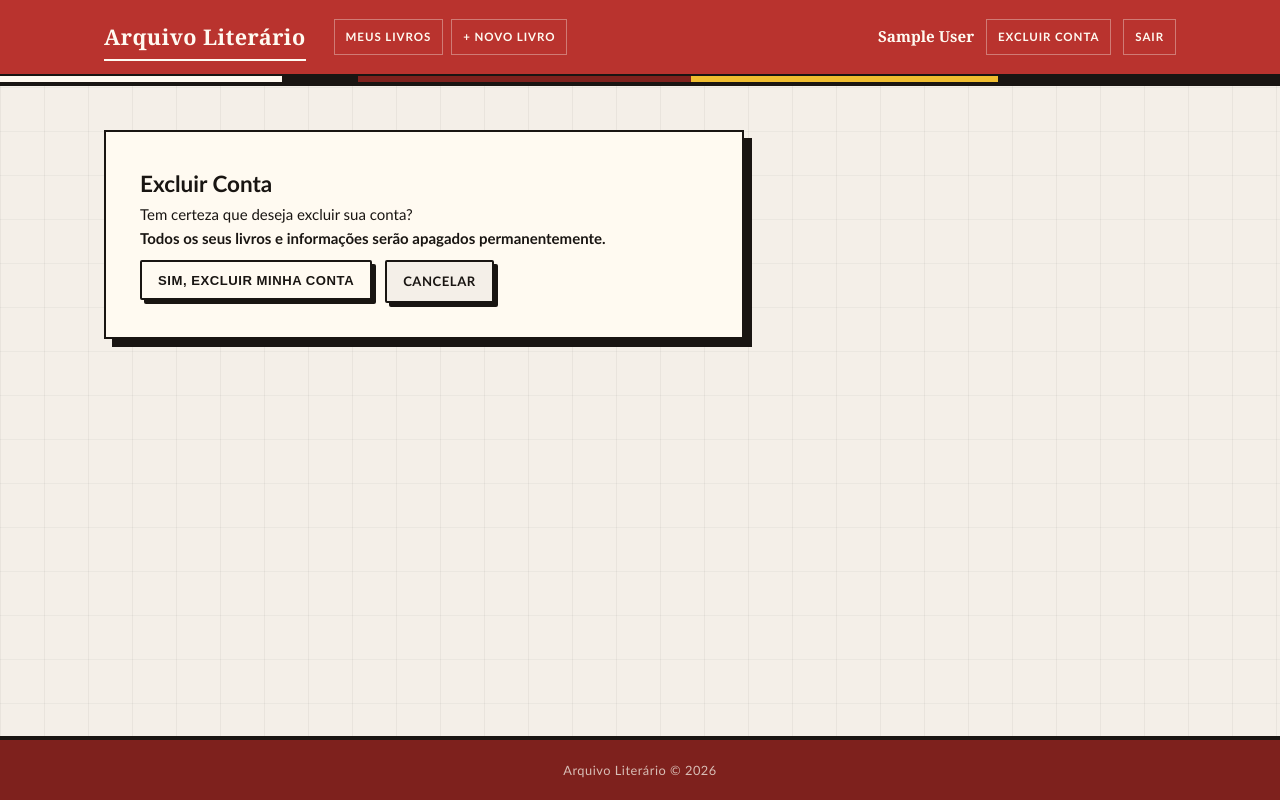
After one commit to wthsluc/arquivoliterario, a PHP site: page /pages/usuario_delete.php in a window 1280 px wide. The commit adds this page. Run offline with PHP 8.4, Linux system fonts and the light colour scheme; the visitor is signed in with stand-in values (Sample User, id 1).

Commit message:
exclusão da conta

```diff
--- a/includes/header.php
+++ b/includes/header.php
@@ -24,6 +24,8 @@
       <span class="user-name">
         <?= htmlspecialchars($nomeUser) ?>
       </span>
+      <a href="../pages/usuario_delete.php" class="btn-logout">Excluir Conta</a>
+
       <a href="../pages/logout.php" class="btn-logout">Sair</a>
     </div>
   </div>
--- /dev/null
+++ b/pages/usuario_delete.php
@@ -0,0 +1,58 @@
+
+<?php
+
+require_once __DIR__ . '/../includes/auth.php';
+require_once __DIR__ . '/../repository/UsuarioRepository.php';
+$usuarioRepo = new UsuarioRepository();
+if ($_SERVER['REQUEST_METHOD'] === 'POST') {
+
+    $usuarioRepo->excluir($_SESSION['Idusuario']);
+
+    session_unset();
+    session_destroy();
+
+    header('Location: login.php');
+    exit;
+}
+require_once __DIR__ . '/../includes/header.php';
+
+?>
+
+
+
+<div class="form-card">
+
+    <h2>Excluir Conta</h2>
+
+    <p>
+        Tem certeza que deseja excluir sua conta?
+    </p>
+
+    <p>
+        <strong>Todos os seus livros e informações serão apagados permanentemente.</strong>
+    </p>
+
+    <div class="form-actions">
+
+        <form method="POST">
+
+    <button
+        type="submit"
+        class="btn btn-danger"
+        onclick="return confirm('Tem certeza que deseja excluir sua conta?');">
+
+        Sim, excluir minha conta
+
+    </button>
+
+       </form>
+
+        <a href="index.php" class="btn btn-ghost">
+            Cancelar
+        </a>
+
+    </div>
+
+</div>
+
+<?php require_once __DIR__ . '/../includes/footer.php'; ?>
--- a/repository/UsuarioRepository.php
+++ b/repository/UsuarioRepository.php
@@ -22,4 +22,50 @@ class UsuarioRepository {
 
         return null;
     }
+
+    public function excluir(int $Idusuario): void
+{
+    $this->pdo->beginTransaction();
+
+    try {
+
+        $stmt = $this->pdo->prepare(
+            'DELETE livro_tag
+             FROM livro_tag
+             INNER JOIN livro
+                 ON livro.id = livro_tag.IdLivro
+             WHERE livro.Idusuario = :id'
+        );
+
+        $stmt->execute([
+            ':id' => $IdUsuario
+        ]);
+
+        $stmt = $this->pdo->prepare(
+            'DELETE FROM livro
+             WHERE Idusuario = :id'
+        );
+
+        $stmt->execute([
+            ':id' => $Idusuario
+        ]);
+
+        $stmt = $this->pdo->prepare(
+            'DELETE FROM usuario
+             WHERE id = :id'
+        );
+
+        $stmt->execute([
+            ':id' => $Idusuario
+        ]);
+
+        $this->pdo->commit();
+
+    } catch (Exception $e) {
+
+        $this->pdo->rollBack();
+        throw $e;
+
+    }
 }
+}
```
